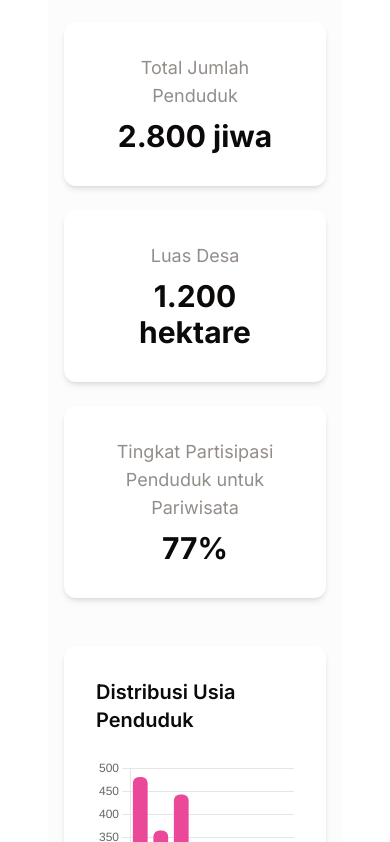
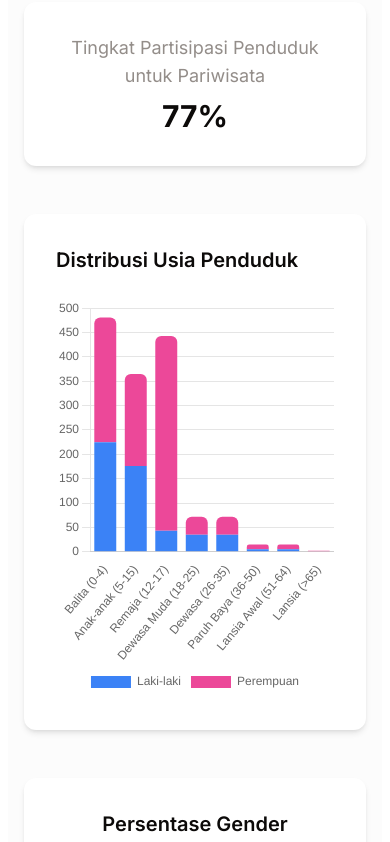
Before and after one commit to andosubakti/manud-jaya-fe-web, a Next.js app: page /informasi in a window 390 px wide. Shown: the part 2307-3149 px from the top of the page. Built offline with nearby package versions, Linux system fonts and the light colour scheme.

Commit message:
feat: fix padding on mobile

```diff
--- a/app/informasi/page.tsx
+++ b/app/informasi/page.tsx
@@ -221,7 +221,7 @@ const pendidikanData = {
 
 export default function InformasiPage() {
   return (
-    <main className="min-h-screen bg-background px-12">
+    <main className="min-h-screen bg-background px-2 md:px-12">
       {/* Hero Section with Title and Breadcrumb */}
       <section className="pt-20 pb-8 bg-background">
         <div className="container mx-auto px-4 flex flex-col gap-4">
```
